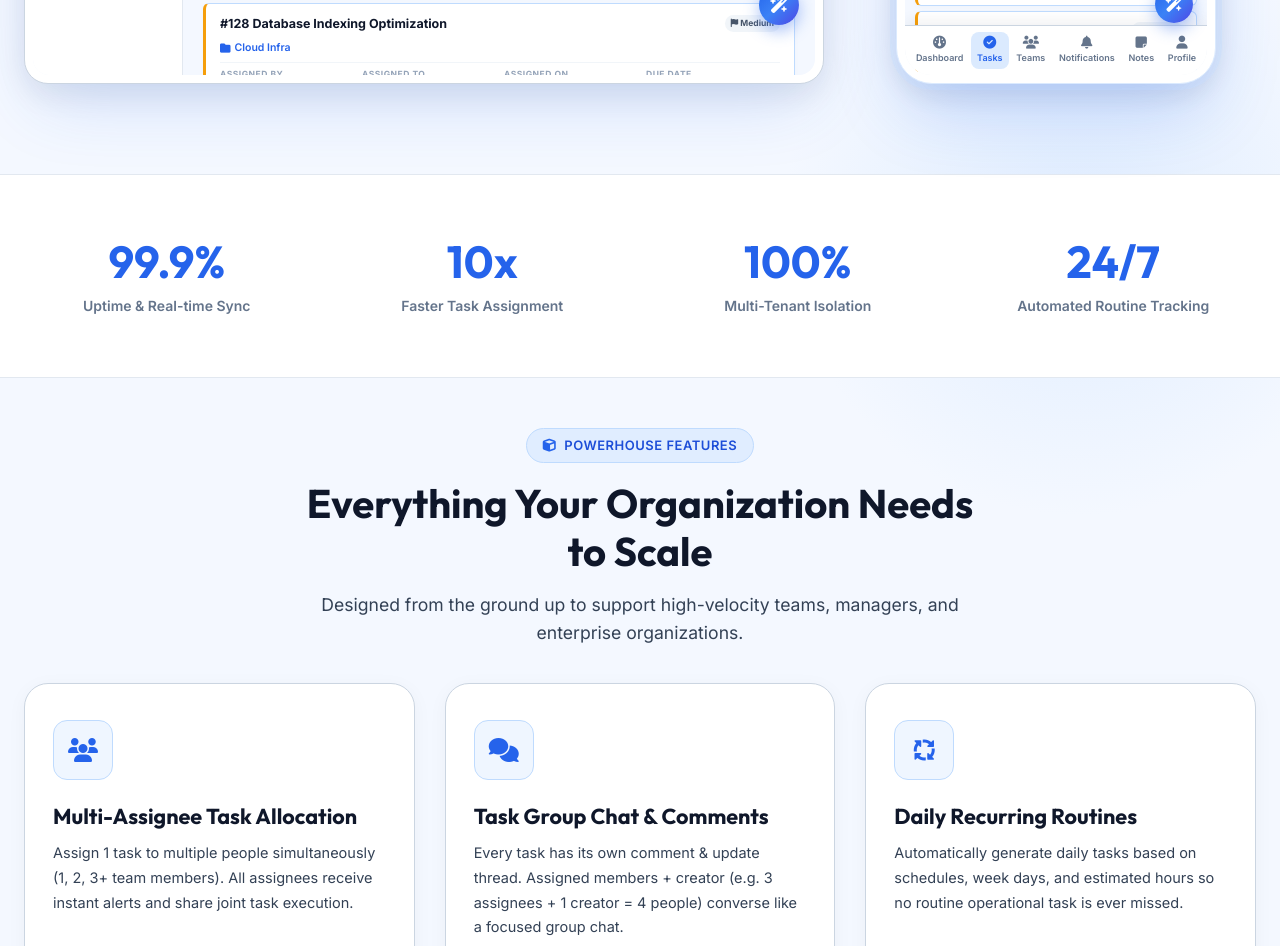
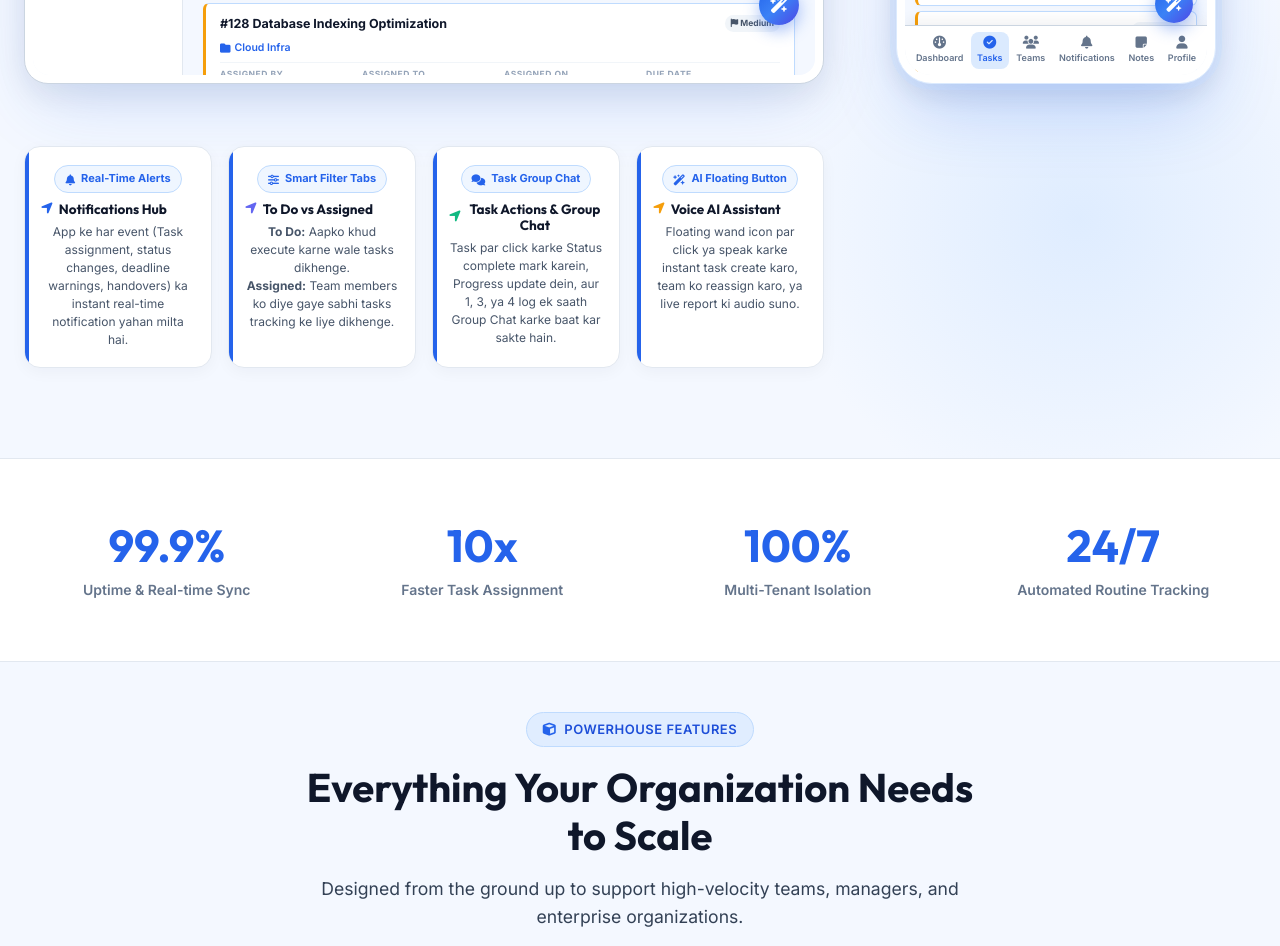
Before and after one commit to datsbitsindia/ptms_landing_web, a website: page index.html in a window 1280 px wide. Shown: the part 1181-2127 px from the top of the page. Drawn offline with Linux system fonts and the light colour scheme.

Commit message:
Add interactive App Preview UI navigation cards explaining Notifications, To Do/Assigned tabs, Task Actions & Group Chat, and AI Voice Assistant

```diff
--- a/index.html
+++ b/index.html
@@ -262,11 +262,41 @@
                                 <div class="mobile-nav-item"><i class="fa-solid fa-user"></i> Profile</div>
                             </div>
                         </div>
+                </div>
+
+                <!-- App Preview UI Navigation Callouts Grid -->
+                <div class="preview-guide-grid">
+                    <!-- Guide 1: Notifications -->
+                    <div class="guide-card">
+                        <div class="guide-badge"><i class="fa-solid fa-bell"></i> Real-Time Alerts</div>
+                        <h4><i class="fa-solid fa-location-arrow" style="color:#2563eb;"></i> Notifications Hub</h4>
+                        <p>App ke har event (Task assignment, status changes, deadline warnings, handovers) ka instant real-time notification yahan milta hai.</p>
                     </div>
 
+                    <!-- Guide 2: To Do vs Assigned -->
+                    <div class="guide-card">
+                        <div class="guide-badge"><i class="fa-solid fa-sliders"></i> Smart Filter Tabs</div>
+                        <h4><i class="fa-solid fa-location-arrow" style="color:#6366f1;"></i> To Do vs Assigned</h4>
+                        <p><strong>To Do:</strong> Aapko khud execute karne wale tasks dikhenge.<br><strong>Assigned:</strong> Team members ko diye gaye sabhi tasks tracking ke liye dikhenge.</p>
+                    </div>
+
+                    <!-- Guide 3: Task Actions & Chat -->
+                    <div class="guide-card">
+                        <div class="guide-badge"><i class="fa-solid fa-comments"></i> Task Group Chat</div>
+                        <h4><i class="fa-solid fa-location-arrow" style="color:#10b981;"></i> Task Actions &amp; Group Chat</h4>
+                        <p>Task par click karke Status complete mark karein, Progress update dein, aur 1, 3, ya 4 log ek saath Group Chat karke baat kar sakte hain.</p>
+                    </div>
+
+                    <!-- Guide 4: Voice AI Wand -->
+                    <div class="guide-card">
+                        <div class="guide-badge"><i class="fa-solid fa-wand-magic-sparkles"></i> AI Floating Button</div>
+                        <h4><i class="fa-solid fa-location-arrow" style="color:#f59e0b;"></i> Voice AI Assistant</h4>
+                        <p>Floating wand icon par click ya speak karke instant task create karo, team ko reassign karo, ya live report ki audio suno.</p>
+                    </div>
                 </div>
+
             </div>
-                </section>
+        </section>
 
         <!-- Stats Bar -->
         <section class="stats-section">
--- a/style.css
+++ b/style.css
@@ -1660,3 +1660,75 @@ a {
     .workflow-grid { grid-template-columns: 1fr; }
     .form-row { grid-template-columns: 1fr; }
 }
+
+/* App Preview Interactive Hotspots & Nav Guide */
+.preview-guide-grid {
+    display: grid;
+    grid-template-columns: repeat(4, 1fr);
+    gap: 16px;
+    margin-top: 30px;
+}
+
+.guide-card {
+    background: #ffffff;
+    border: 1px solid #e2e8f0;
+    border-radius: 16px;
+    padding: 18px 16px;
+    box-shadow: 0 4px 16px rgba(15, 23, 42, 0.04);
+    transition: var(--transition);
+    position: relative;
+    overflow: hidden;
+}
+
+.guide-card::before {
+    content: '';
+    position: absolute;
+    top: 0;
+    left: 0;
+    width: 4px;
+    height: 100%;
+    background: #2563eb;
+}
+
+.guide-card:hover {
+    transform: translateY(-4px);
+    border-color: #93c5fd;
+    box-shadow: 0 12px 30px rgba(37, 99, 235, 0.12);
+}
+
+.guide-badge {
+    display: inline-flex;
+    align-items: center;
+    gap: 6px;
+    font-size: 11px;
+    font-weight: 700;
+    color: #2563eb;
+    background: #eff6ff;
+    padding: 4px 10px;
+    border-radius: 99px;
+    margin-bottom: 8px;
+    border: 1px solid #bfdbfe;
+}
+
+.guide-card h4 {
+    font-size: 13.5px;
+    font-weight: 700;
+    color: #0f172a;
+    margin-bottom: 6px;
+    display: flex;
+    align-items: center;
+    gap: 6px;
+}
+
+.guide-card p {
+    font-size: 12px;
+    color: #475569;
+    line-height: 1.5;
+}
+
+@media (max-width: 992px) {
+    .preview-guide-grid { grid-template-columns: repeat(2, 1fr); }
+}
+@media (max-width: 640px) {
+    .preview-guide-grid { grid-template-columns: 1fr; }
+}
```
